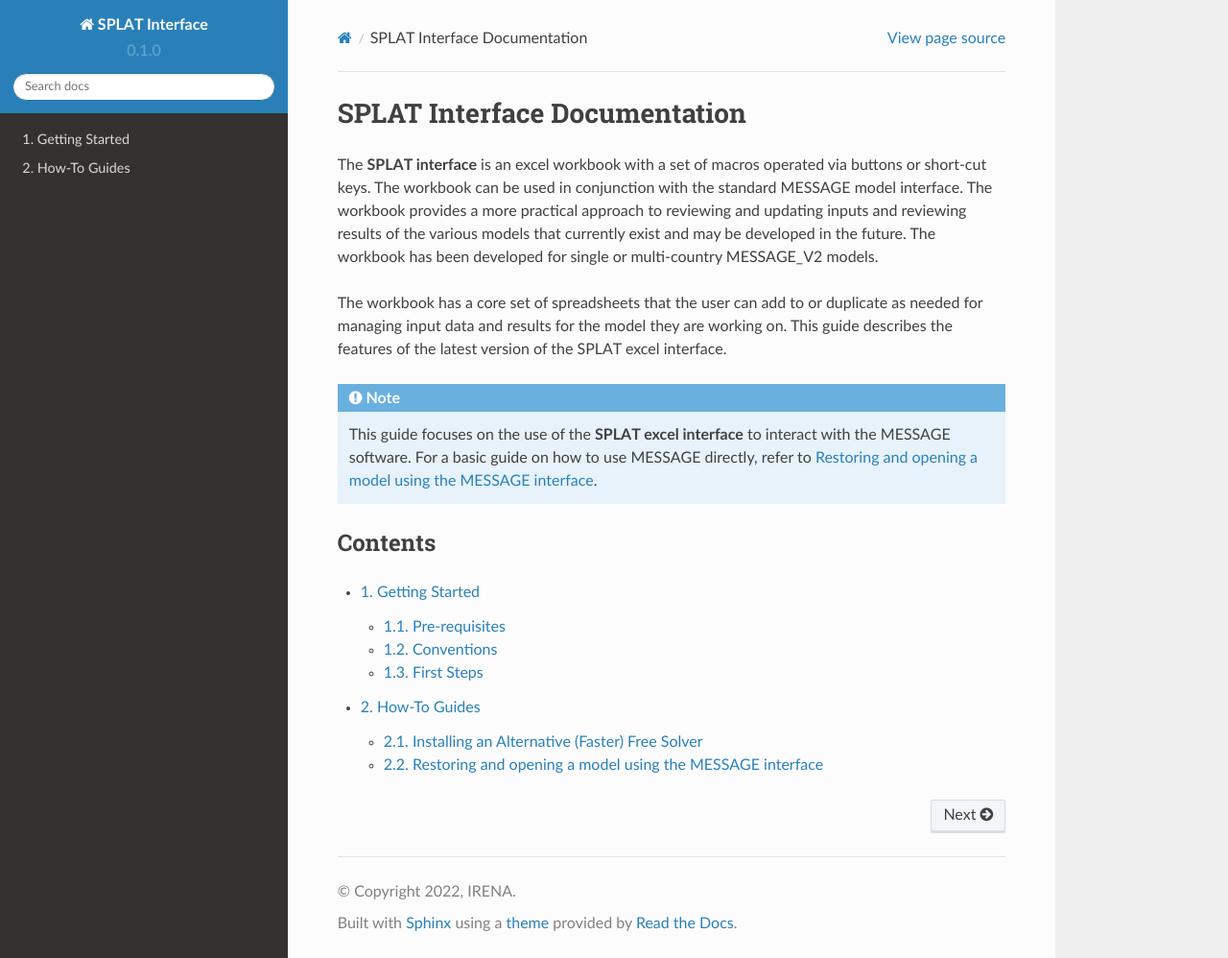
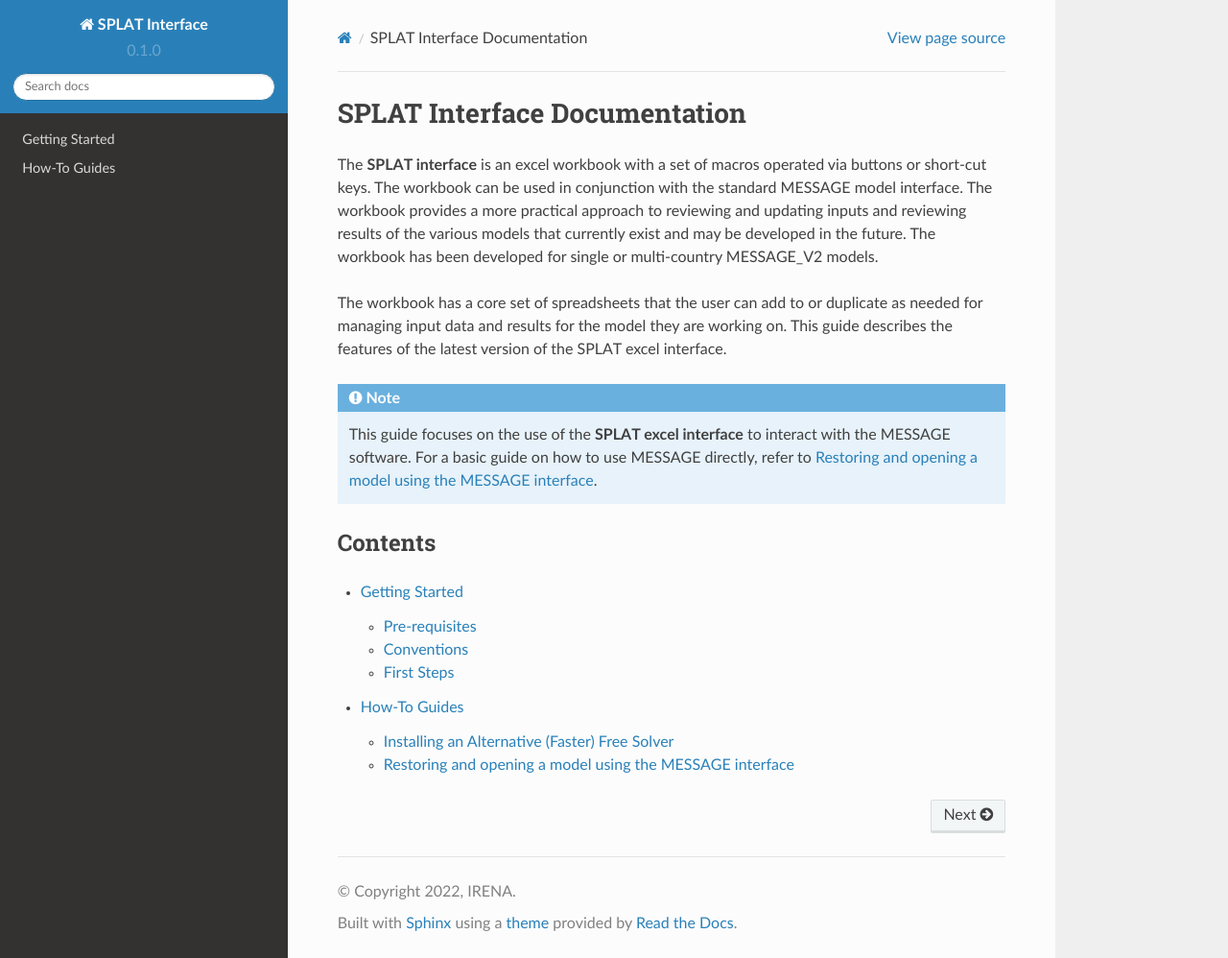
Before and after one commit to SPLATteam/SPLAT-WebGuide, a Sphinx documentation site: the page built from docs/index.rst, in a window 1280 px wide and 998 px high. Shown: the whole window at 96% size. Built offline with Sphinx 7.4.7 and the Read the Docs theme 2.0.0, drawn with Linux system fonts in a browser that asks for light colours.

Commit message:
cosmetic changes

```diff
--- a/docs/_static/css/splat_interface.css
+++ b/docs/_static/css/splat_interface.css
@@ -9,7 +9,6 @@
  font-size: 80%;
  border:1px solid #7fbbe3;
  font-weight:700;
- border-radius:4px;
  padding:2.4px 6px;
  margin:auto 2px
 }
@@ -19,7 +18,6 @@
  font-size: 80%;
  border:1px solid #7fbbe3;
  font-weight:700;
- border-radius:4px;
  padding:2.4px 6px;
  margin:auto 2px
 }
@@ -31,6 +29,6 @@
  font-weight:700;
  border-radius:4px;
  padding:2.4px 6px;
- box-shadow: 10px 5px 5px gray;
+ box-shadow: 2px 2px 2px gray;
  margin:auto 2px
 }
--- a/docs/index.rst
+++ b/docs/index.rst
@@ -15,7 +15,6 @@
 
 .. toctree::
     :maxdepth: 2
-    :numbered:
 
     getting_started
     how_to
```
Also changed, not shown: docs/getting_started.rst (+6 -4 lines).
